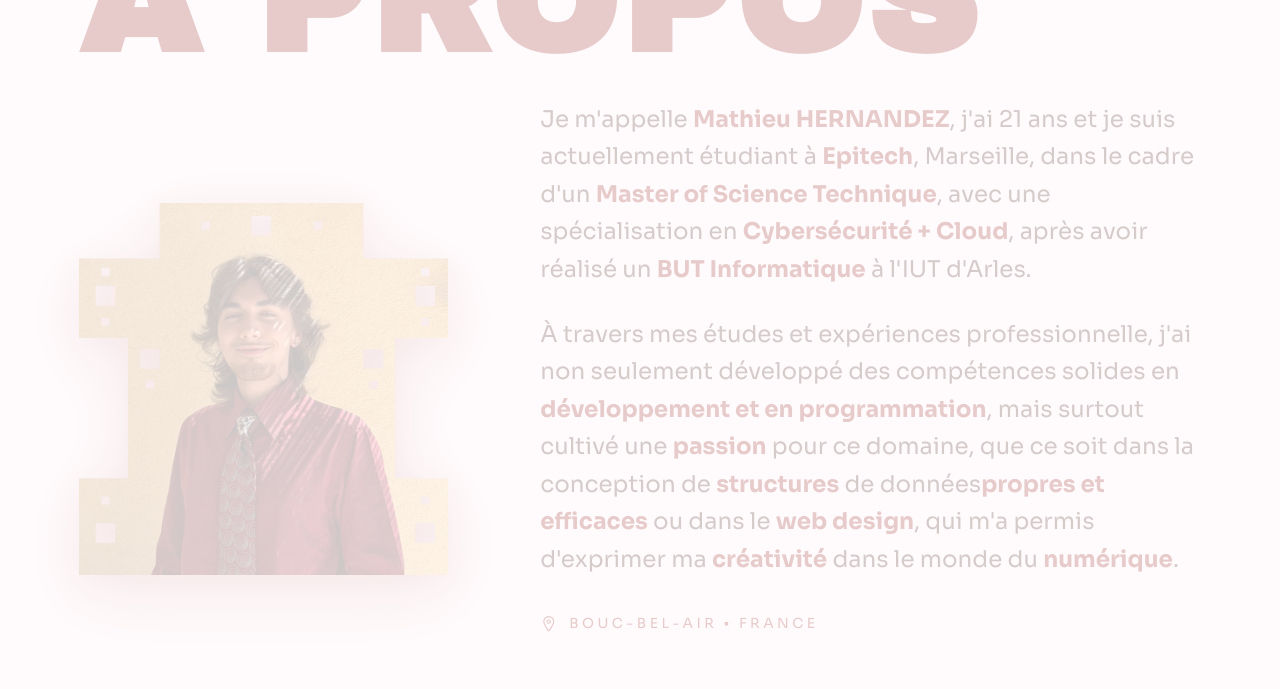
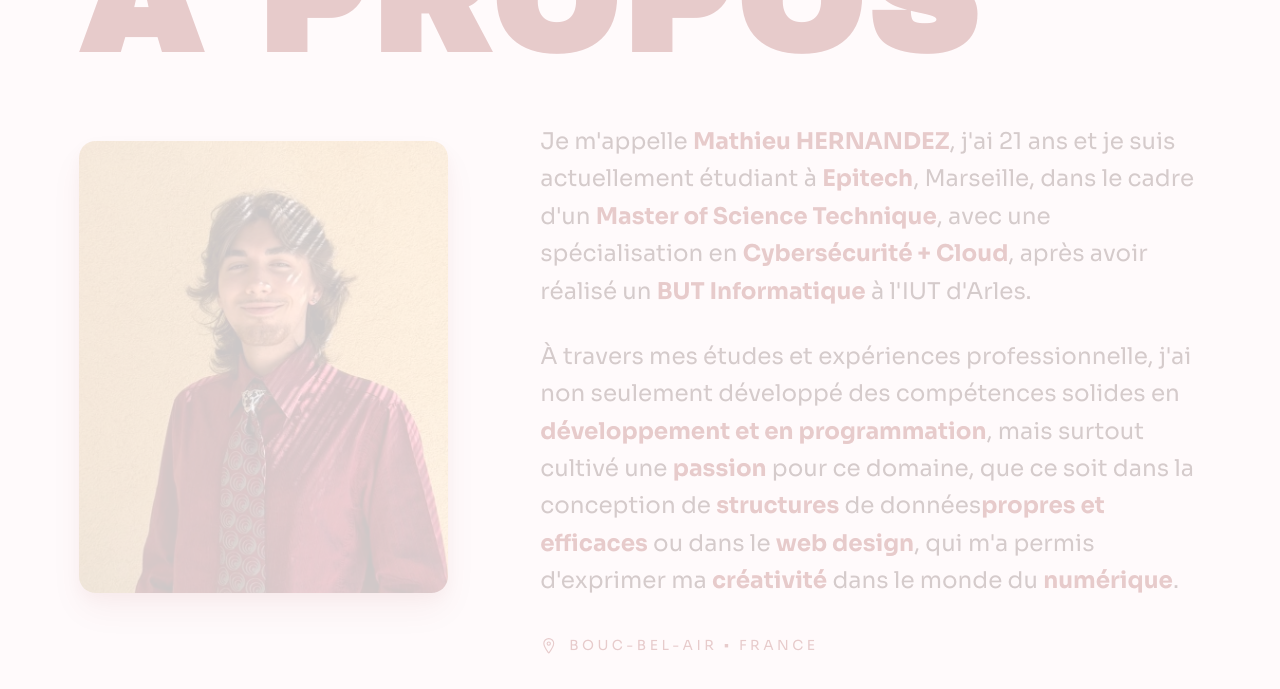
Before and after one commit to thameiu/portfolio, a Next.js app in the folder nextjs-blog/: page / in a window 1280 px wide. Shown: the part 1040-1729 px from the top of the page. Built offline with nearby package versions, Linux system fonts and the light colour scheme; no server answers; a web font is replaced by a local one.

Commit message:
feat: changed image to simpler one, added funny gif

```diff
--- a/nextjs-blog/components/v2/AboutV2.tsx
+++ b/nextjs-blog/components/v2/AboutV2.tsx
@@ -1,5 +1,5 @@
 "use client";
-import { useEffect, useRef, type ReactNode } from "react";
+import { useEffect, useRef, useState, type ReactNode } from "react";
 import Image from "next/image";
 import gsap from "gsap";
 import { ScrollTrigger } from "gsap/ScrollTrigger";
@@ -19,6 +19,7 @@ export default function AboutV2() {
   const sectionRef  = useRef<HTMLElement>(null);
   const contentRef  = useRef<HTMLDivElement>(null);
   const imgRef      = useRef<HTMLDivElement>(null);
+  const [showCubeGif, setShowCubeGif] = useState(false);
 
   useEffect(() => {
     gsap.registerPlugin(ScrollTrigger);
@@ -78,29 +79,52 @@ export default function AboutV2() {
       />
 
       {/* Content row */}
-      <div ref={contentRef} className="flex flex-col lg:flex-row gap-7 md:gap-9 lg:gap-20 items-center opacity-0">
+      <div ref={contentRef} className="flex flex-col lg:flex-row gap-7 md:gap-9 lg:gap-20 items-center lg:items-start opacity-0">
         {/* Photo */}
         <div
           ref={imgRef}
-          className="relative flex-shrink-0 w-56 h-72 md:w-80 md:h-[24.5rem] lg:self-start lg:mt-10 overflow-visible"
+          className="relative flex-shrink-0 w-56 h-72 md:w-80 md:h-[24.5rem] overflow-visible"
+        >
+          <button
+            type="button"
+            aria-label={showCubeGif ? "Afficher la photo normale" : "Afficher la version cube"}
+            onClick={() => setShowCubeGif((prev) => !prev)}
+            style={{
+              position: "relative",
+              display: "block",
+              width: "100%",
+              height: "100%",
+              padding: 0,
+              border: "none",
+              background: "transparent",
+              overflow: showCubeGif ? "visible" : "hidden",
+              borderRadius: showCubeGif ? 0 : "0.9rem",
+              boxShadow: showCubeGif
+                ? "none"
+                : "0 18px 34px rgba(136,17,17,0.22), 0 6px 14px rgba(136,17,17,0.14)",
+              cursor: "pointer",
+            }}
           >
             <Image
-            src="/mered.png"
+              src={showCubeGif ? "/me_but_cube.gif" : "/mathieu.webp"}
               alt="Mathieu Hernandez"
               fill
+              unoptimized={showCubeGif}
               sizes="(max-width: 767px) 14rem, (max-width: 1023px) 20rem, 22rem"
-            quality={60}
-            className="w-full h-full object-contain object-[center_20%] saturate-[1.05] contrast-[1.02]"
+              // quality={100}
+              className="w-full h-full saturate-[1.05] contrast-[1.02]"
               style={{
-              filter:
-                "drop-shadow(0 18px 34px rgba(136,17,17,0.26)) drop-shadow(0 6px 14px rgba(136,17,17,0.18))",
+                objectFit: showCubeGif ? "contain" : "cover",
+                objectPosition: "center",
+                transform: showCubeGif ? "none" : "scale(1.01)",
               }}
               priority
             />
+          </button>
         </div>
 
         {/* Text */}
-        <div className="max-w-3xl space-y-6 lg:-mt-10" style={{ fontFamily: "'Sora', sans-serif" }}>
+        <div className="max-w-3xl space-y-6 lg:-mt-4" style={{ fontFamily: "'Sora', sans-serif" }}>
           <p className="text-lg md:text-xl leading-relaxed" style={{ color: "#2D1010" }}>
             Je m'appelle{" "}
             <BoldKeyword>Mathieu HERNANDEZ</BoldKeyword>,
```
Also changed, not shown: nextjs-blog/public/mathieu.webp (added), nextjs-blog/public/me_but_cube.gif (added). Lines whose indentation alone changed are shown as unchanged.
